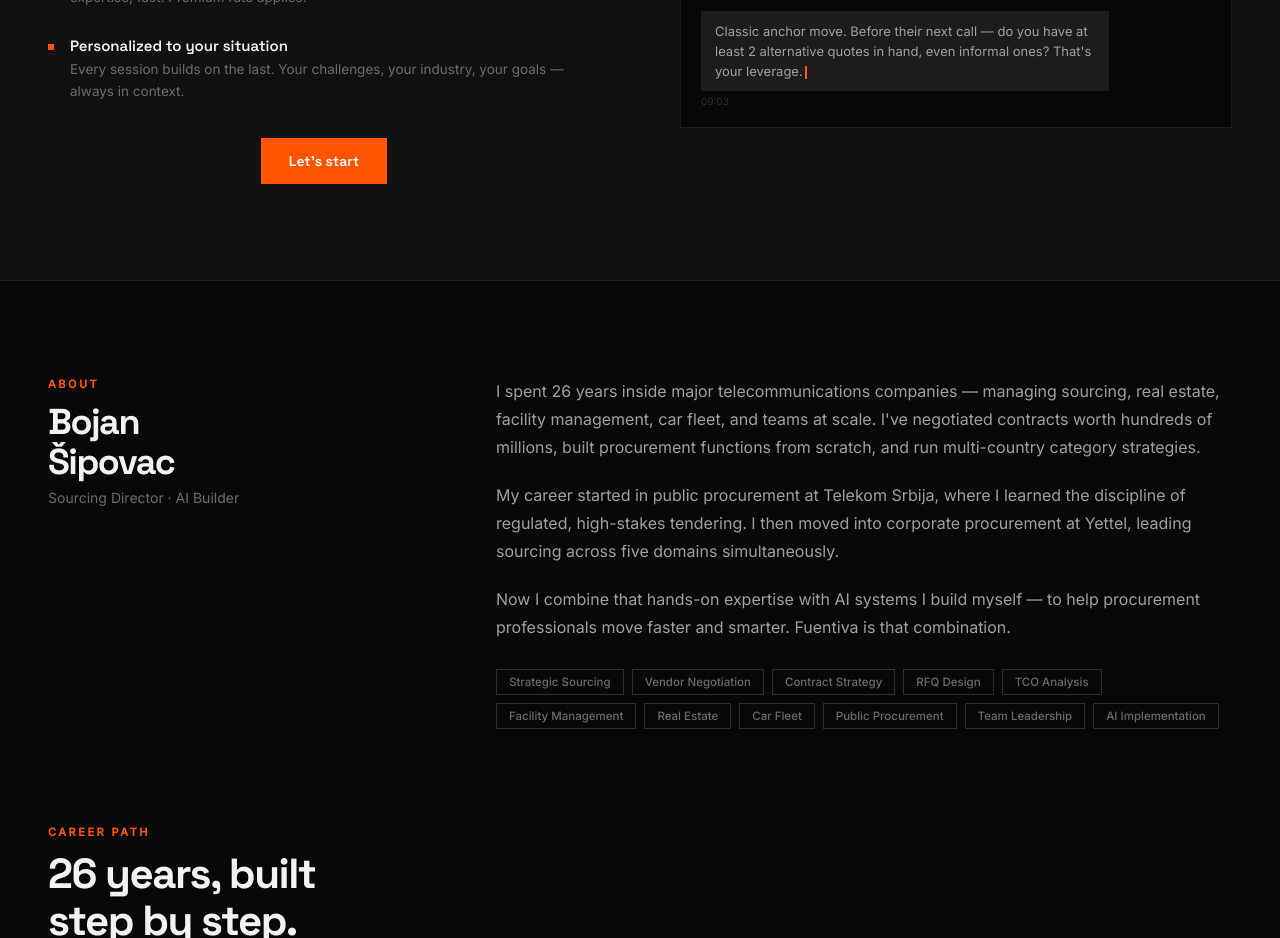
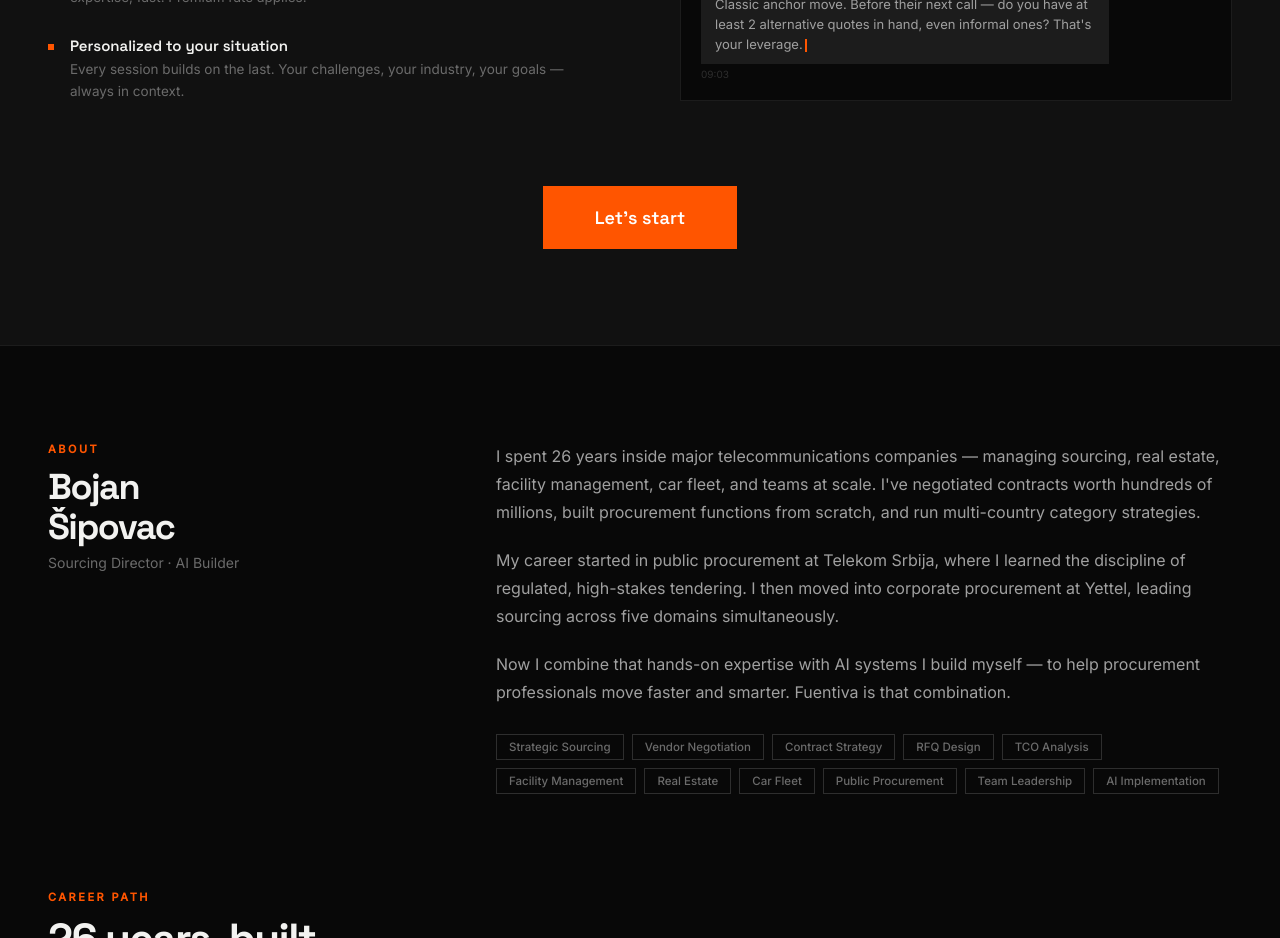
Before and after one commit to bojansipovac-bot/-fuentiva-web, a React (Create React App) app: page / in a window 1280 px wide. Shown: the part 1860-2798 px from the top of the page. Built offline with nearby package versions, Linux system fonts and the light colour scheme.

Commit message:
Revise login button styling and alignment
Updated the login button's style and position.

```diff
--- a/src/pages/Home.js
+++ b/src/pages/Home.js
@@ -334,9 +334,6 @@ export default function Home() {
                 </div>
               </div>
             </div>
-            <div style={{textAlign: 'center', marginTop: '36px'}}>
-              <a href="/login" className="btn-primary">Let's start</a>
-            </div>
           </div>
 
           <div className="chat-mockup">
@@ -362,6 +359,9 @@ export default function Home() {
               </div>
             </div>
           </div>
+        </div>
+        <div style={{textAlign: 'center', marginTop: '56px'}}>
+          <a href="/login" className="btn-primary" style={{fontSize: '18px', padding: '20px 52px'}}>Let's start</a>
         </div>
       </section>
 
```
